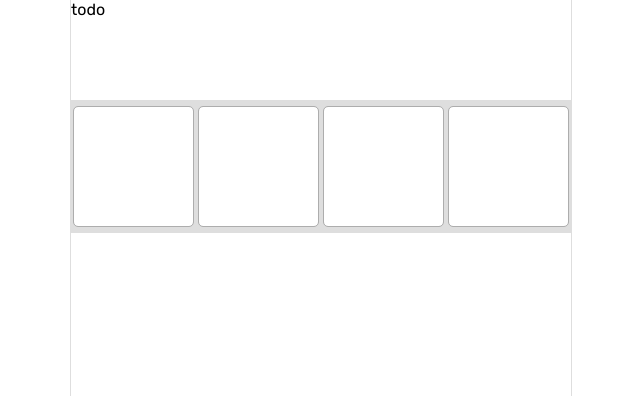
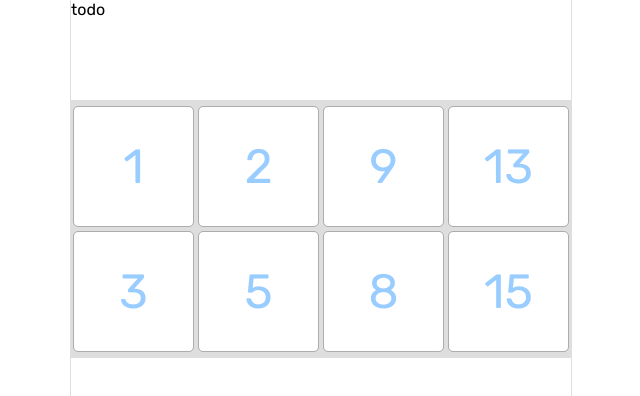
Before and after one commit to kis0421/react-sliding-puzzle-game, a React app: page / in a window 1280 px wide. Shown: the top 396 px of the page, without its empty margins (319-959 px from the left). Built offline with nearby package versions, Linux system fonts and the light colour scheme.

Commit message:
Tile component props로 number 넘겨주도록

```diff
--- a/src/App.tsx
+++ b/src/App.tsx
@@ -6,10 +6,16 @@ const App = () => {
   return <div id="slidingPuzzleWrap">
     <NavigationHeader />
     <div className="puzzleRowWrap">
-      <Tile />
-      <Tile />
-      <Tile />
-      <Tile />
+      <Tile tileNumber={1} />
+      <Tile tileNumber={2} />
+      <Tile tileNumber={9} />
+      <Tile tileNumber={13} />
+    </div>
+    <div className="puzzleRowWrap">
+      <Tile tileNumber={3} />
+      <Tile tileNumber={5} />
+      <Tile tileNumber={8} />
+      <Tile tileNumber={15} />
     </div>
 
   </div>;
```
